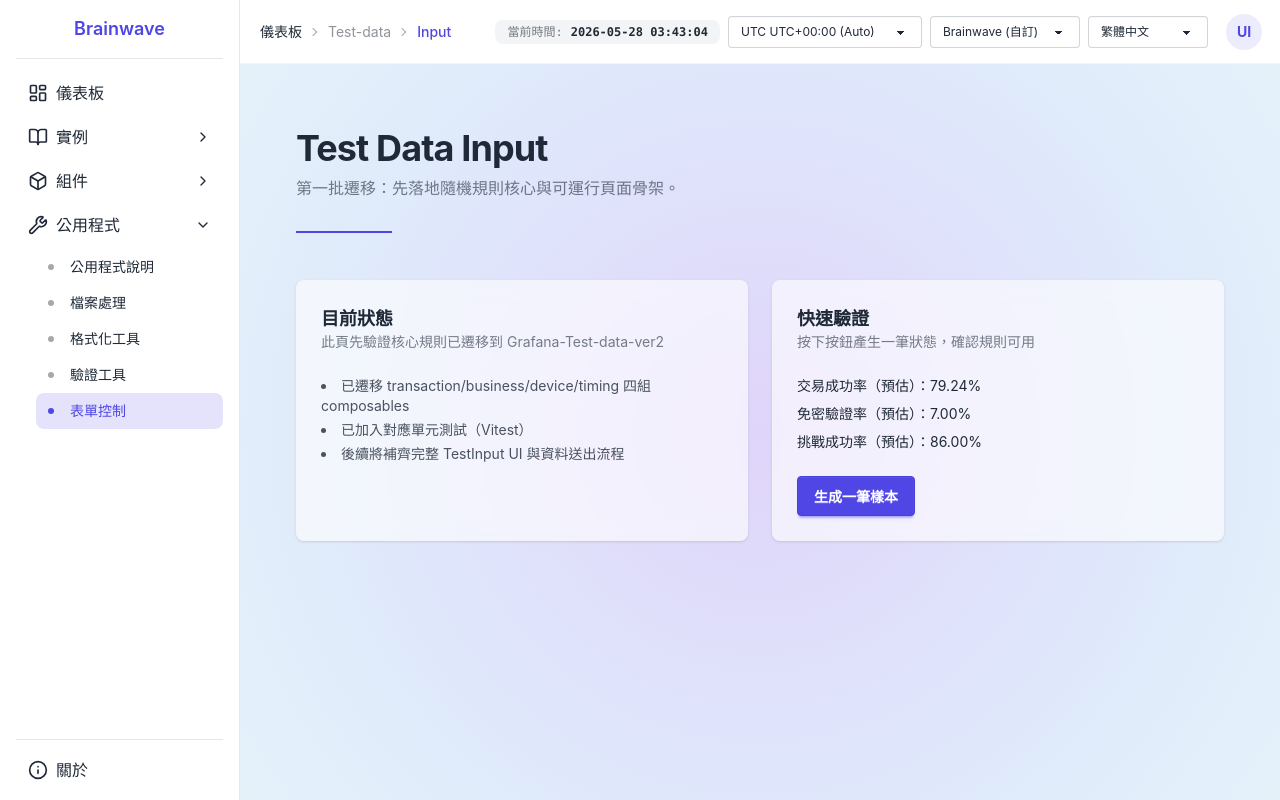
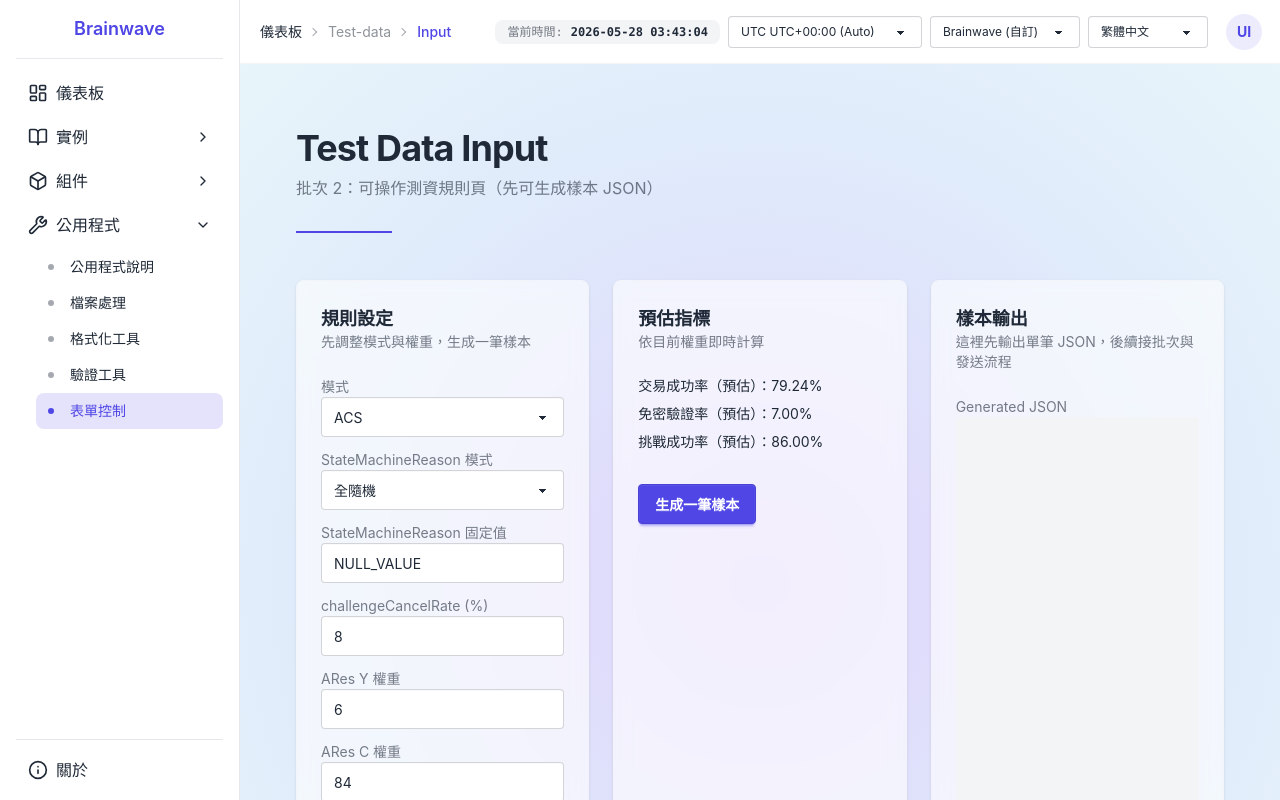
Before and after one commit to xclas721/Grafana-Test-data-ver2, a Vue app: page /test-data/input in a window 1280 px wide. Shown: the top 800 px of the page. Built offline with nearby package versions, Linux system fonts and the light colour scheme.

Commit message:
3.feat: 擴充 test-data input 頁面並串接核心隨機生成流程
將 TestDataInputPage 從 demo 骨架升級為可操作規則頁，接上 transaction/business/timing-device 四組 composables，並可輸出單筆樣本 JSON，作為後續完整 TestInput 遷移基礎。

```diff
--- a/src/pages/TestDataInputPage.vue
+++ b/src/pages/TestDataInputPage.vue
@@ -1,7 +1,48 @@
 <script setup lang="ts">
 import { computed, reactive, ref } from 'vue'
-import { Button, Card, PageHeader } from '@/shared/components'
-import { computeExpectedRates, rollRandomStatuses } from '@/composables/useTransactionStatusRules'
+import {
+  Button,
+  Card,
+  Input,
+  PageHeader,
+  Select,
+  Textarea,
+  type SelectOption
+} from '@/shared/components'
+import { randomizeBusinessFields } from '@/composables/useBusinessFieldRandomizer'
+import { randomizeThreeDSDeviceFields } from '@/composables/useTestDataRandomizer'
+import { randomizeTimingAndGeoFields } from '@/composables/useTimingAndGeoRandomizer'
+import {
+  computeExpectedRates,
+  parsePercent,
+  rollRandomStatuses
+} from '@/composables/useTransactionStatusRules'
+
+const modeOptions: SelectOption[] = [
+  { value: 'acs', label: 'ACS' },
+  { value: 'dss', label: '3DSS' }
+]
+const reasonModeOptions: SelectOption[] = [
+  { value: 'random', label: '全隨機' },
+  { value: 'fixed', label: '固定代碼' }
+]
+
+const countryMap = {
+  '156': { alpha2: 'CN', alpha3: 'CHN', name: 'China' },
+  '392': { alpha2: 'JP', alpha3: 'JPN', name: 'Japan' },
+  '840': { alpha2: 'US', alpha3: 'USA', name: 'United States' }
+}
+const currencyMap = {
+  '156': { alphabetic: 'CNY', name: 'Yuan Renminbi', minorUnit: '2' },
+  '392': { alphabetic: 'JPY', name: 'Yen', minorUnit: '0' },
+  '840': { alphabetic: 'USD', name: 'US Dollar', minorUnit: '2' }
+}
+const merchantOptions = [
+  { name: 'HiTRUST EMV Demo Merchant', mcc: '5661' },
+  { name: 'McDonalds', mcc: '5814' },
+  { name: 'Global Leisure Rewards', mcc: '5816' }
+] as const
+const acquirerBinOptions = ['1231234', '1239999', '9991234', '9999999'] as const
 
 const form = reactive({
   mode: 'acs' as 'acs' | 'dss',
@@ -18,20 +59,49 @@ const form = reactive({
   aresWeightU: '2',
   rreqWeightNull: '5',
   rreqWeightY: '86',
-  rreqWeightN: '9'
+  rreqWeightN: '9',
+  challengeCancelRate: '8',
+  cardScheme: 'V',
+  transStatusReasonMode: 'random' as 'random' | 'fixed',
+  transStatusReason: 'NULL_VALUE',
+  purchaseCurrency: '156',
+  merchantCountryCode: '156',
+  merchantCountryCodeStr: '156',
+  enablePurchaseAmountRandom: true,
+  enableCardSchemeRandom: true,
+  enableAcctNumberRandom: true,
+  enableAcquirerMerchantIdRandom: true,
+  enableAcquirerBinRandom: true,
+  enableMerchantRandom: true,
+  enableVisaScoreRandom: false,
+  enableMastercardExtension: false,
+  enableMastercardExtensionRandom: false,
+  enablePurchaseCurrencyRandom: true,
+  enableMerchantCountryCodeRandom: true,
+  enableMerchantCountryAsiaOnly: true,
+  enableExecTimeRandom: true,
+  enableCreqExecTimeRandom: true,
+  enableRreqExecTimeRandom: true,
+  enableRbaExecTimeRandom: true,
+  enableCavvExecTimeRandom: true,
+  enableOtpExecTimeRandom: true,
+  enableMessageCategory: true,
+  enableDeviceChannel: true,
+  enableThreeDSRequestorChallengeInd: true,
+  enableDeviceIpAddressRandom: true,
+  enableDevicePlatformRandom: true,
+  enableDeviceLocaleRandom: true,
+  enableDeviceAdvertisingIdRandom: true,
+  enableThreeDSCompIndRandom: true,
+  enableAuthenticationMethodRandom: true,
+  enableAuthenticationTypeRandom: true
 })
 
-const lastResult = ref<{
-  aresTransStatus: string
-  rreqTransStatus: string
-  transStatus: string
-  stateMachineReason: string
-} | null>(null)
-
+const outputJson = ref('')
 const rates = computed(() => computeExpectedRates(form))
 
 function generateOne() {
-  lastResult.value = rollRandomStatuses({
+  const status = rollRandomStatuses({
     activeMode: form.mode,
     stateMachineReasonMode: form.stateMachineReasonMode,
     stateMachineReason: form.stateMachineReason,
@@ -48,35 +118,99 @@ function generateOne() {
     rreqWeightY: form.rreqWeightY,
     rreqWeightN: form.rreqWeightN
   })
+
+  const business = randomizeBusinessFields({
+    aresTransStatus: status.aresTransStatus,
+    rreqTransStatus: status.rreqTransStatus,
+    transStatusReasonMode: form.transStatusReasonMode,
+    transStatusReason: form.transStatusReason,
+    challengeCancelRate: parsePercent(form.challengeCancelRate, 8) / 100,
+    cardScheme: form.cardScheme,
+    enablePurchaseAmountRandom: form.enablePurchaseAmountRandom,
+    enableCardSchemeRandom: form.enableCardSchemeRandom,
+    enableAcctNumberRandom: form.enableAcctNumberRandom,
+    enableAcquirerMerchantIdRandom: form.enableAcquirerMerchantIdRandom,
+    enableAcquirerBinRandom: form.enableAcquirerBinRandom,
+    enableMerchantRandom: form.enableMerchantRandom,
+    enableVisaScoreRandom: form.enableVisaScoreRandom,
+    enableMastercardExtension: form.enableMastercardExtension,
+    enableMastercardExtensionRandom: form.enableMastercardExtensionRandom,
+    acquirerBinOptions,
+    merchantOptions
+  })
+
+  const timingGeo = randomizeTimingAndGeoFields({
+    purchaseCurrency: form.purchaseCurrency,
+    merchantCountryCode: form.merchantCountryCode,
+    merchantCountryCodeStr: form.merchantCountryCodeStr,
+    enablePurchaseCurrencyRandom: form.enablePurchaseCurrencyRandom,
+    enableMerchantCountryCodeRandom: form.enableMerchantCountryCodeRandom,
+    enableMerchantCountryAsiaOnly: form.enableMerchantCountryAsiaOnly,
+    enableExecTimeRandom: form.enableExecTimeRandom,
+    enableCreqExecTimeRandom: form.enableCreqExecTimeRandom,
+    enableRreqExecTimeRandom: form.enableRreqExecTimeRandom,
+    enableRbaExecTimeRandom: form.enableRbaExecTimeRandom,
+    enableCavvExecTimeRandom: form.enableCavvExecTimeRandom,
+    enableOtpExecTimeRandom: form.enableOtpExecTimeRandom,
+    countryNumericMap: countryMap,
+    currencyNumericMap: currencyMap,
+    merchantCountryAsiaValues: ['156', '392'],
+    merchantCountryValues: ['156', '392', '840']
+  })
+
+  const device = randomizeThreeDSDeviceFields({
+    enableMessageCategory: form.enableMessageCategory,
+    enableDeviceChannel: form.enableDeviceChannel,
+    enableThreeDSRequestorChallengeInd: form.enableThreeDSRequestorChallengeInd,
+    enableDeviceIpAddressRandom: form.enableDeviceIpAddressRandom,
+    enableDevicePlatformRandom: form.enableDevicePlatformRandom,
+    enableDeviceLocaleRandom: form.enableDeviceLocaleRandom,
+    enableDeviceAdvertisingIdRandom: form.enableDeviceAdvertisingIdRandom,
+    enableThreeDSCompIndRandom: form.enableThreeDSCompIndRandom,
+    enableAuthenticationMethodRandom: form.enableAuthenticationMethodRandom,
+    enableAuthenticationTypeRandom: form.enableAuthenticationTypeRandom
+  })
+
+  const sample = { ...status, ...business.updates, ...timingGeo, ...device }
+  outputJson.value = JSON.stringify(sample, null, 2)
 }
 </script>
 
 <template>
   <div class="container mx-auto px-4 sm:px-6 lg:px-8 py-6 md:py-10 max-w-7xl">
-    <PageHeader
-      title="Test Data Input"
-      subtitle="第一批遷移：先落地隨機規則核心與可運行頁面骨架。"
-    />
-    <div class="grid grid-cols-1 lg:grid-cols-2 gap-6">
-      <Card title="目前狀態" subtitle="此頁先驗證核心規則已遷移到 Grafana-Test-data-ver2">
-        <ul class="list-disc list-inside text-sm text-base-content/80 space-y-1">
-          <li>已遷移 transaction/business/device/timing 四組 composables</li>
-          <li>已加入對應單元測試（Vitest）</li>
-          <li>後續將補齊完整 TestInput UI 與資料送出流程</li>
-        </ul>
+    <PageHeader title="Test Data Input" subtitle="批次 2：可操作測資規則頁（先可生成樣本 JSON）" />
+    <div class="grid grid-cols-1 xl:grid-cols-3 gap-6">
+      <Card title="規則設定" subtitle="先調整模式與權重，生成一筆樣本">
+        <div class="space-y-3">
+          <Select v-model="form.mode" label="模式" :options="modeOptions" />
+          <Select
+            v-model="form.stateMachineReasonMode"
+            label="StateMachineReason 模式"
+            :options="reasonModeOptions"
+          />
+          <Input v-model="form.stateMachineReason" label="StateMachineReason 固定值" />
+          <Input v-model="form.challengeCancelRate" label="challengeCancelRate (%)" />
+          <Input v-model="form.aresWeightY" label="ARes Y 權重" />
+          <Input v-model="form.aresWeightC" label="ARes C 權重" />
+          <Input v-model="form.aresWeightR" label="ARes R 權重" />
+          <Input v-model="form.rreqWeightY" label="RReq Y 權重" />
+          <Input v-model="form.rreqWeightN" label="RReq N 權重" />
+        </div>
       </Card>
-      <Card title="快速驗證" subtitle="按下按鈕產生一筆狀態，確認規則可用">
+
+      <Card title="預估指標" subtitle="依目前權重即時計算">
         <div class="space-y-2 text-sm">
           <div>交易成功率（預估）：{{ rates.expectedTransactionSuccessRate.toFixed(2) }}%</div>
           <div>免密驗證率（預估）：{{ rates.expectedFrictionlessRate.toFixed(2) }}%</div>
           <div>挑戰成功率（預估）：{{ rates.expectedChallengeSuccessRate.toFixed(2) }}%</div>
         </div>
-        <div class="mt-4">
+        <div class="mt-6">
           <Button variant="primary" @click="generateOne">生成一筆樣本</Button>
         </div>
-        <pre v-if="lastResult" class="mt-4 text-xs bg-base-200 p-3 rounded overflow-auto">{{
-          JSON.stringify(lastResult, null, 2)
-        }}</pre>
+      </Card>
+
+      <Card title="樣本輸出" subtitle="這裡先輸出單筆 JSON，後續接批次與發送流程">
+        <Textarea :model-value="outputJson" label="Generated JSON" :rows="20" :disabled="true" />
       </Card>
     </div>
   </div>
```
